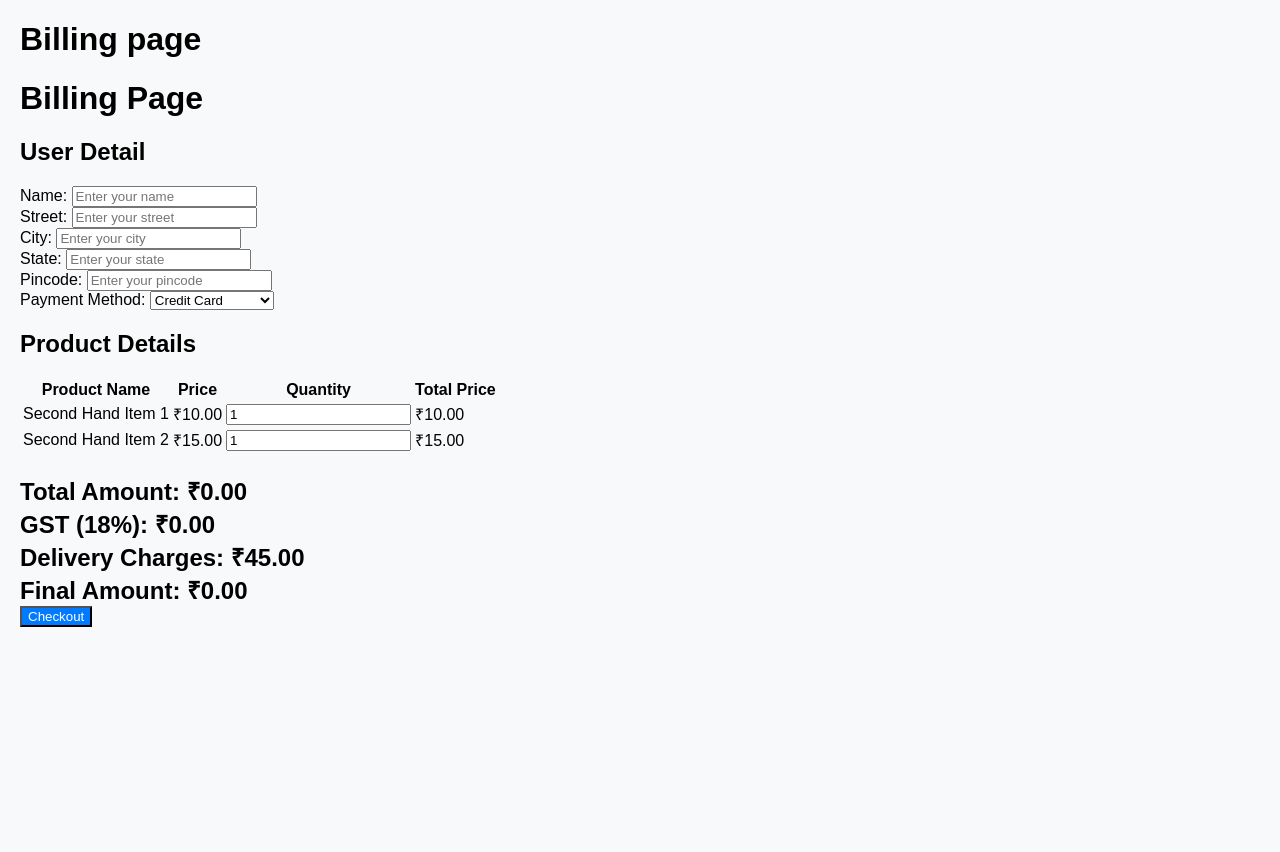
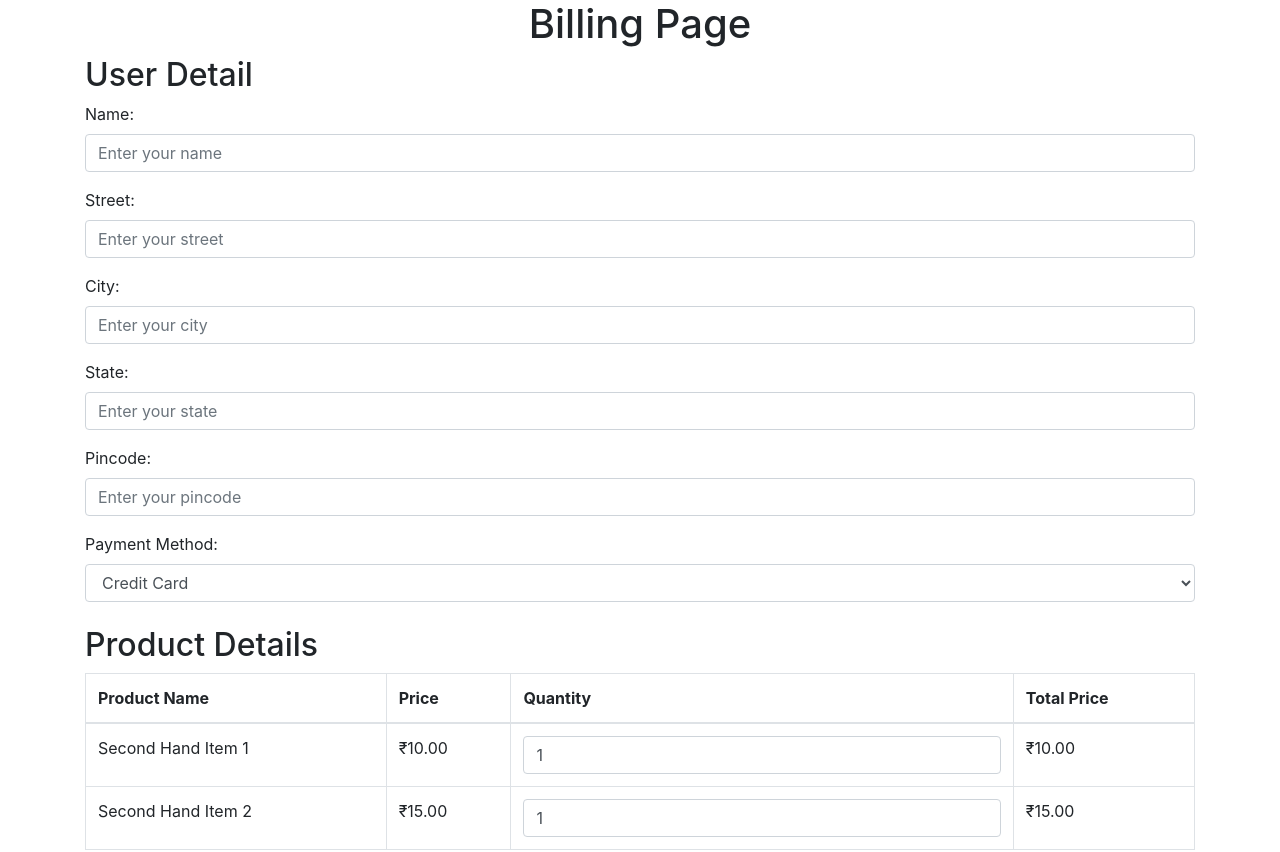
Before and after one commit to holkarshubhangi30/icp10-html-css-js-group-project-3, a plain HTML site: page pages/billing_page.html in a window 1280 px wide. Shown: the top 852 px of the page. Before the commit the page ends 800 px from the top, so only its background shows below. Drawn offline with nearby package versions, Linux system fonts and the light colour scheme.

Commit message:
js added

```diff
--- /dev/null
+++ b/css/billing_page.css
@@ -0,0 +1,19 @@
+body {
+    font-family: Arial, sans-serif;
+    margin: 20px;
+    background-color: #f8f9fa;
+}
+table {
+    margin-bottom: 20px;
+}
+.total {
+    font-weight: bold;
+    font-size: 1.5em;
+}
+.btn-submit {
+    background-color: #007bff;
+    color: white;
+}
+.btn-submit:hover {
+    background-color: #0056b3;
+}
--- a/pages/billing_page.html
+++ b/pages/billing_page.html
@@ -1,15 +1,18 @@
-<!doctype html>
-<html>
+<!DOCTYPE html>
+<html lang="en">
 <head>
     <meta charset="UTF-8">
     <meta name="viewport" content="width=device-width, initial-scale=1.0">
+    <title>Billing Page</title>
+    <link rel="stylesheet" href="../css/billing_page.css">
+    <link rel="stylesheet" href="https://stackpath.bootstrapcdn.com/bootstrap/4.5.2/css/bootstrap.min.css">
     <style>
-  body {
+        .body {
             font-family: Arial, sans-serif;
             margin: 20px;
             background-color: #f8f9fa;
         }
-        table {
+        .table {
             margin-bottom: 20px;
         }
         .total {
@@ -23,12 +26,9 @@
         .btn-submit:hover {
             background-color: #0056b3;
         }
-
     </style>
-        <title>Billing page</title>
 </head>
 <body>
-        <h1>Billing page</h1>
     <div class="container">
         <h1 class="text-center">Billing Page</h1>
         <form id="billing-form">
@@ -111,14 +111,11 @@
 
                     document.getElementById('total-amount').innerText = total.toFixed(2);
                     document.getElementById('gst-amount').innerText = gst.toFixed(2);
-
-                    document.getElementById('gst-amount').innerText = gst.toFixed(2);
                     document.getElementById('delivery-charges').innerText = deliveryCharges.toFixed(2);
                     document.getElementById('final-amount').innerText = finalAmount.toFixed(2);
                 }
             </script>
         </form>
     </div>
-
 </body>
 </html>
```
Also changed, not shown: js/billing_page.js (added, +23 -0 lines). Lines whose indentation alone changed are shown as unchanged.
